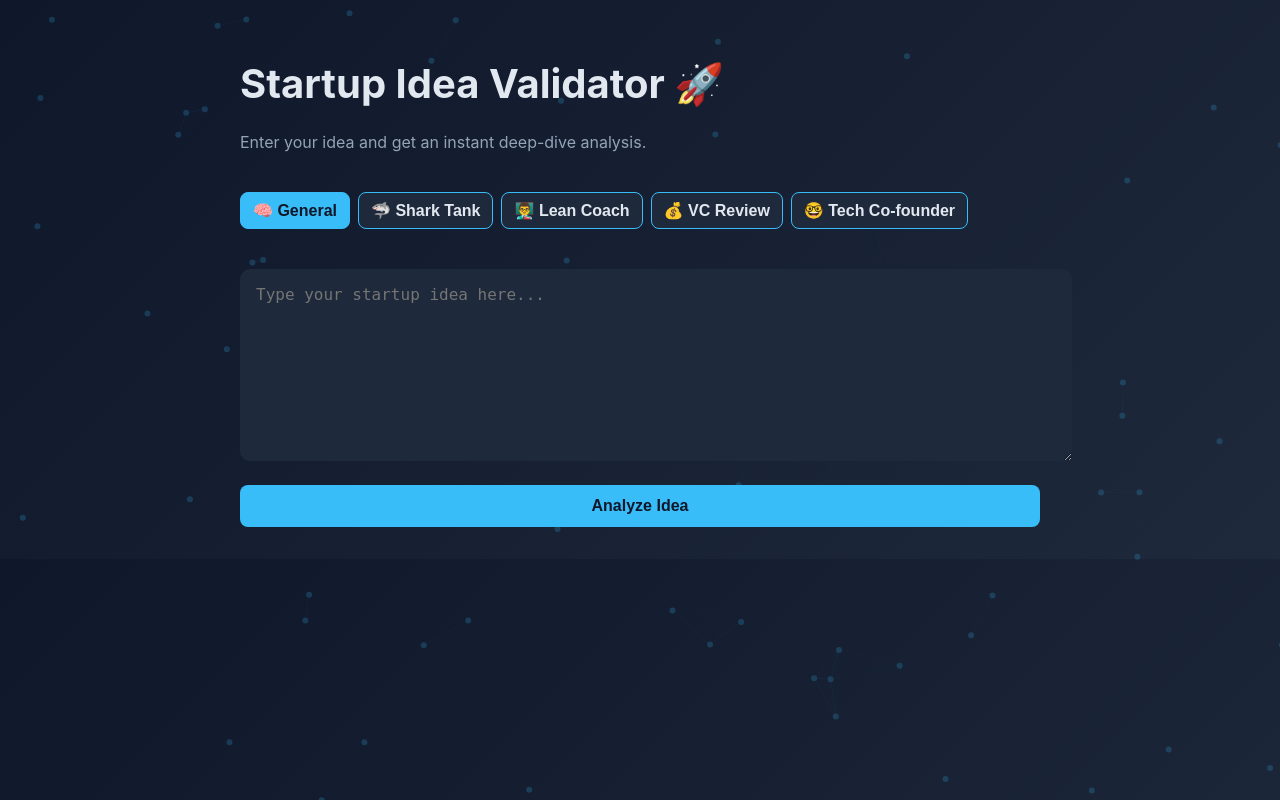
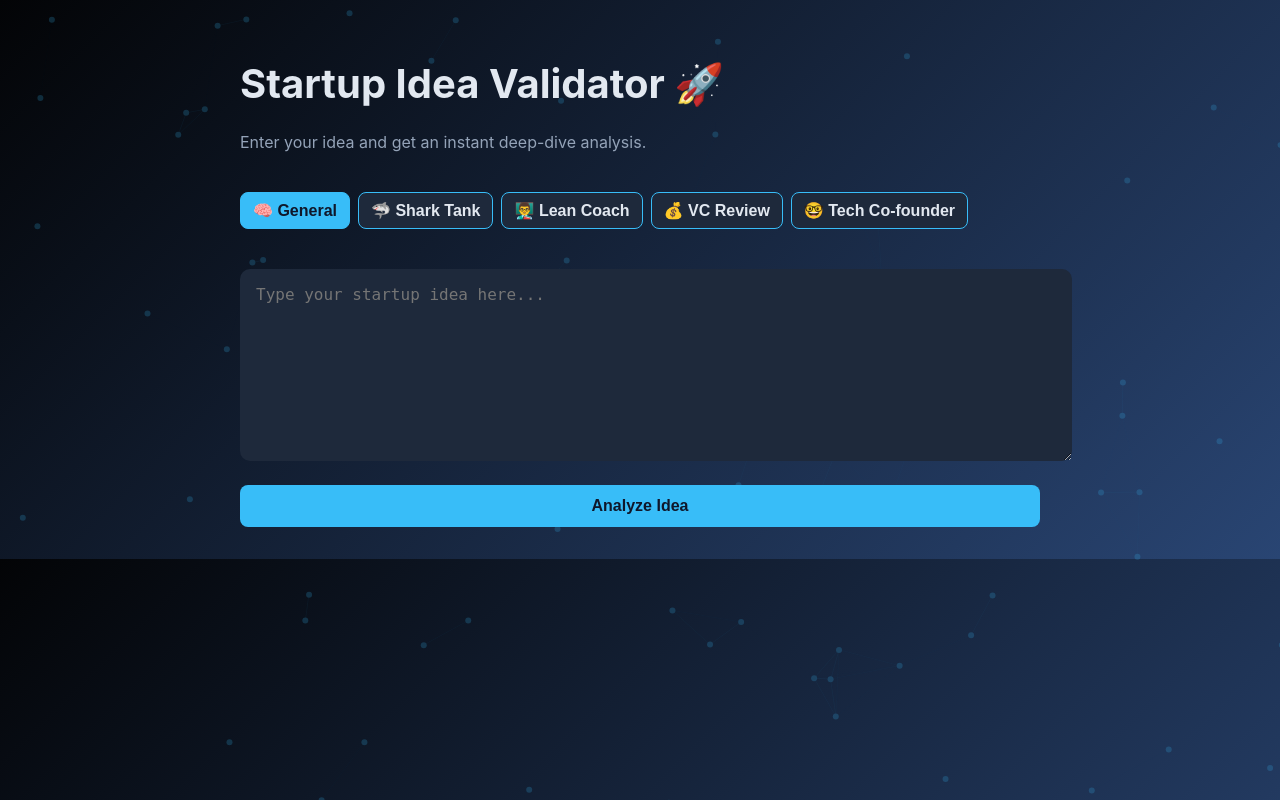
Before and after one commit to VictorFernandezGit/startup-idea-validator, a Flask app: page /validator in a window 1280 px wide. Run offline with Flask 3, Linux system fonts and the light colour scheme.

Commit message:
style changes

```diff
--- a/static/style.css
+++ b/static/style.css
@@ -1,6 +1,6 @@
 body {
   margin: 0;
-  background: linear-gradient(135deg, #0f172a, #1e293b);
+  background: linear-gradient(135deg, #030406, #294573);
   color: #e2e8f0;
   font-family: 'Inter', system-ui, sans-serif;
   overflow-x: hidden;
@@ -344,10 +344,11 @@ footer {
 /* Testimonials */
 .testimonials {
   background-color: #0f172a;
-  padding: 4rem 2rem;
+  padding: 8rem 1rem;
   text-align: center;
   border-radius: 12px;
   margin-top: 3rem;
+
 }
 
 .testimonials h2 {
```
